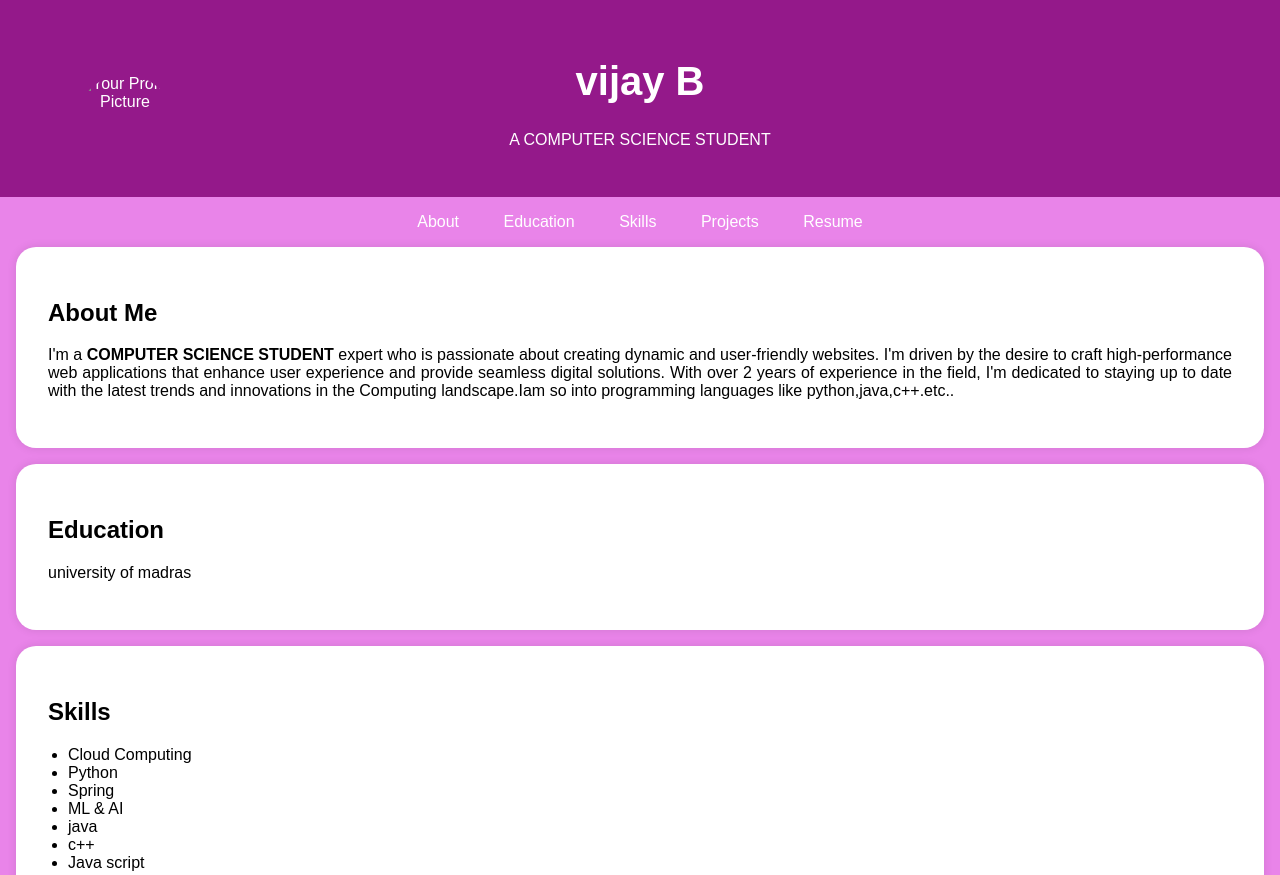
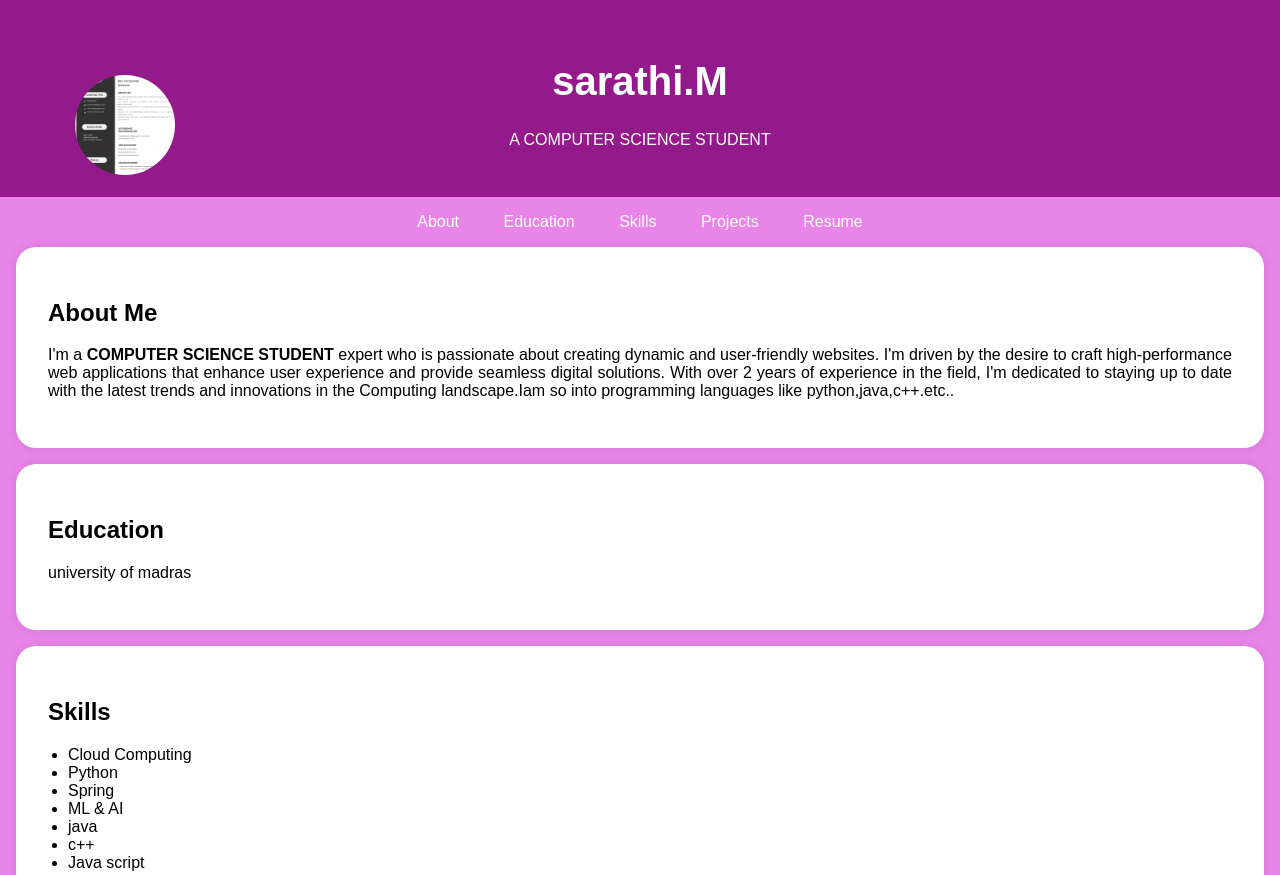
Before and after one commit to sarathi042006/digital-portfolio, a plain HTML site: page index.html in a window 1280 px wide. Shown: the top 875 px of the page. Drawn offline with Linux system fonts and the light colour scheme.

Commit message:
Update index.html

```diff
--- a/index.html
+++ b/index.html
@@ -95,8 +95,8 @@
      <header>
          <div class="header-content">
              <!-- Add your profile picture here -->
-             <img src=" " alt="Your Profile Picture" class="profile-picture">
-             <h1>vijay B</h1>
+             <img src="IMG_20250402_125131.jpg" alt="Your Profile Picture" class="profile-picture">
+             <h1>sarathi.M</h1>
              <p>A COMPUTER SCIENCE STUDENT</p>
          </div>
      </header>
```
